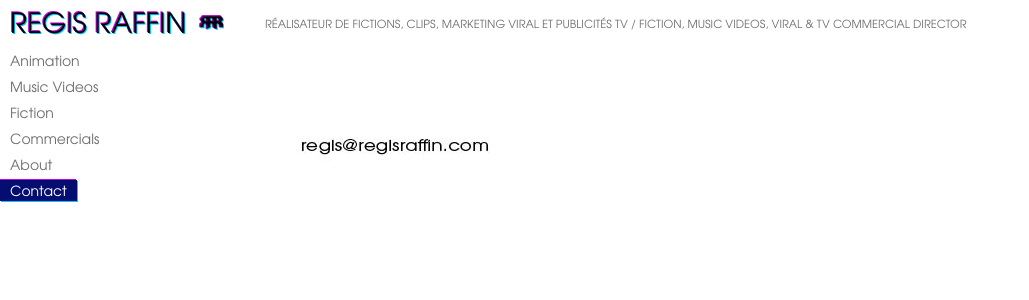
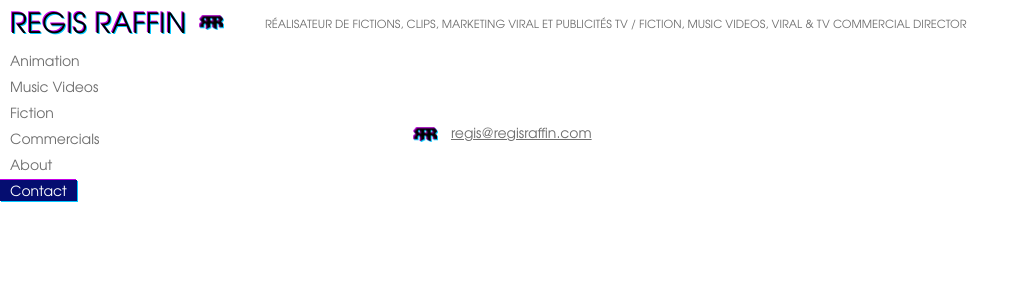
Before and after one commit to xavierraffin/regisraffin.com, a PHP site: page /contact.html in a window 1280 px wide. Shown: the top 300 px of the page, without its empty margins (0-1029 px from the left). Run offline with PHP 8.4, Linux system fonts and the light colour scheme; some libraries are stand-ins or nearby versions.

Commit message:
Contact small improv
CSS

```diff
--- a/classic.css
+++ b/classic.css
@@ -13,8 +13,15 @@
 }
 #contact{
 	position: absolute;
-	top:130px;
-	left:300px;
+	top:113px;
+	left:413px;
+	text-transform:lowercase;
+}
+#contact::before {
+    content: url('logo.png');
+    margin-right: 13px;
+    position: relative;
+    top: 8px;
 }
 .video{
 	display:none;
--- a/contact.html
+++ b/contact.html
@@ -72,7 +72,7 @@
   <li><a href="./animation">Animation</a></li>
   <li><a href="./music-videos">Music videos</a></li>
   <li><a href="./fiction">Fiction</a></li>
-  <li><a href="./commercials">Commercials</a></li>
+  <li><a href="./commerci/Users/regisraffin/regisraffin.com/classic.cssals">Commercials</a></li>
   <li><a href="./about">About</a></li>
   <li><a class="active">Contact</a></li>
   </ul>
@@ -85,7 +85,7 @@
   </section>
   </div>
   </div>
-   <img id="contact" src="data/images/mad.jpg" />
+   <a id="contact" href="mailto:regis@regisraffin.com" style="font-family: itc,Arial,Helvetica,sans-serif;color: #6e6e6e;font-size: 14px;">regis@regisraffin.com</a>
   </div>
   </body>
 </html>
```
